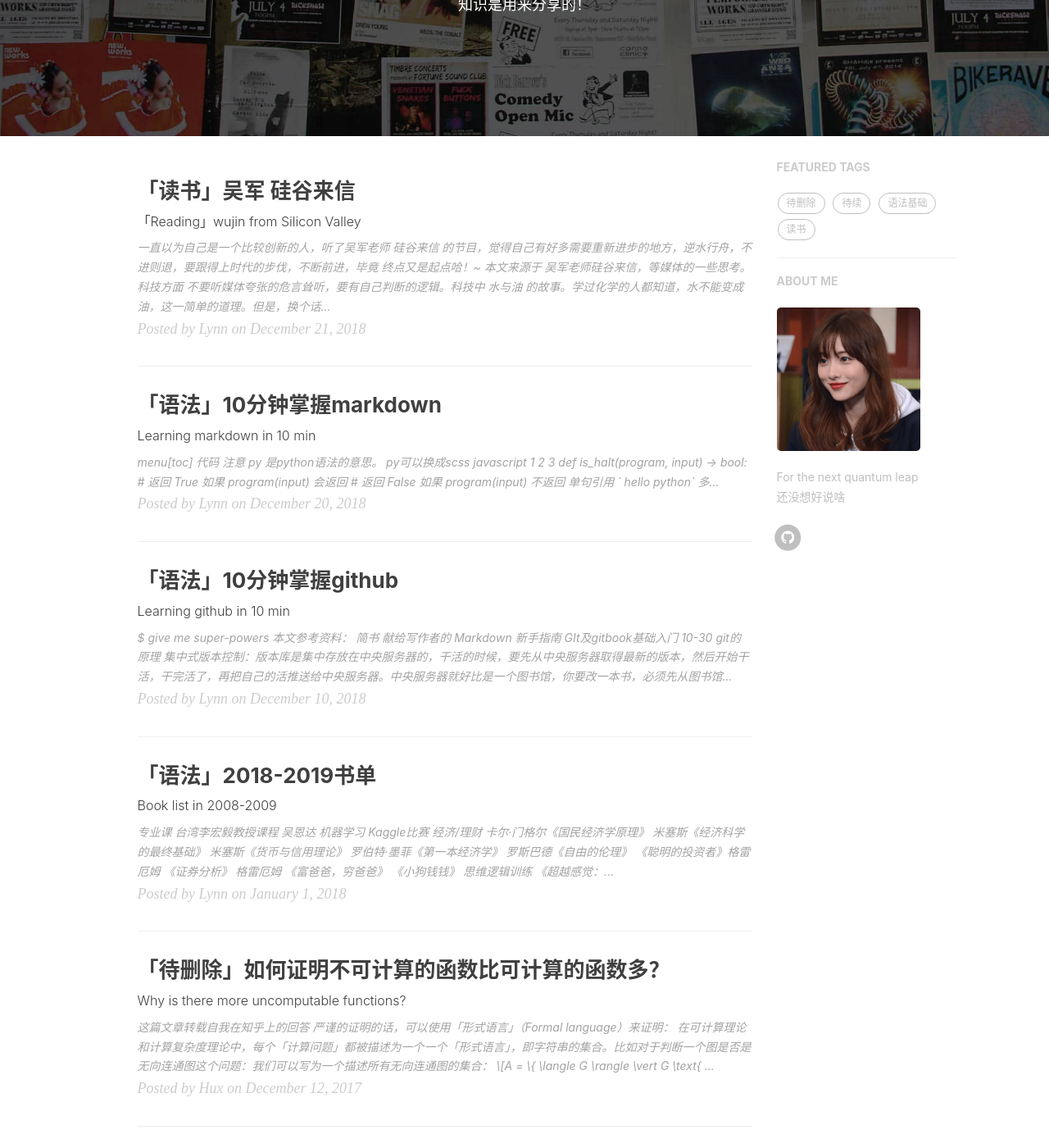
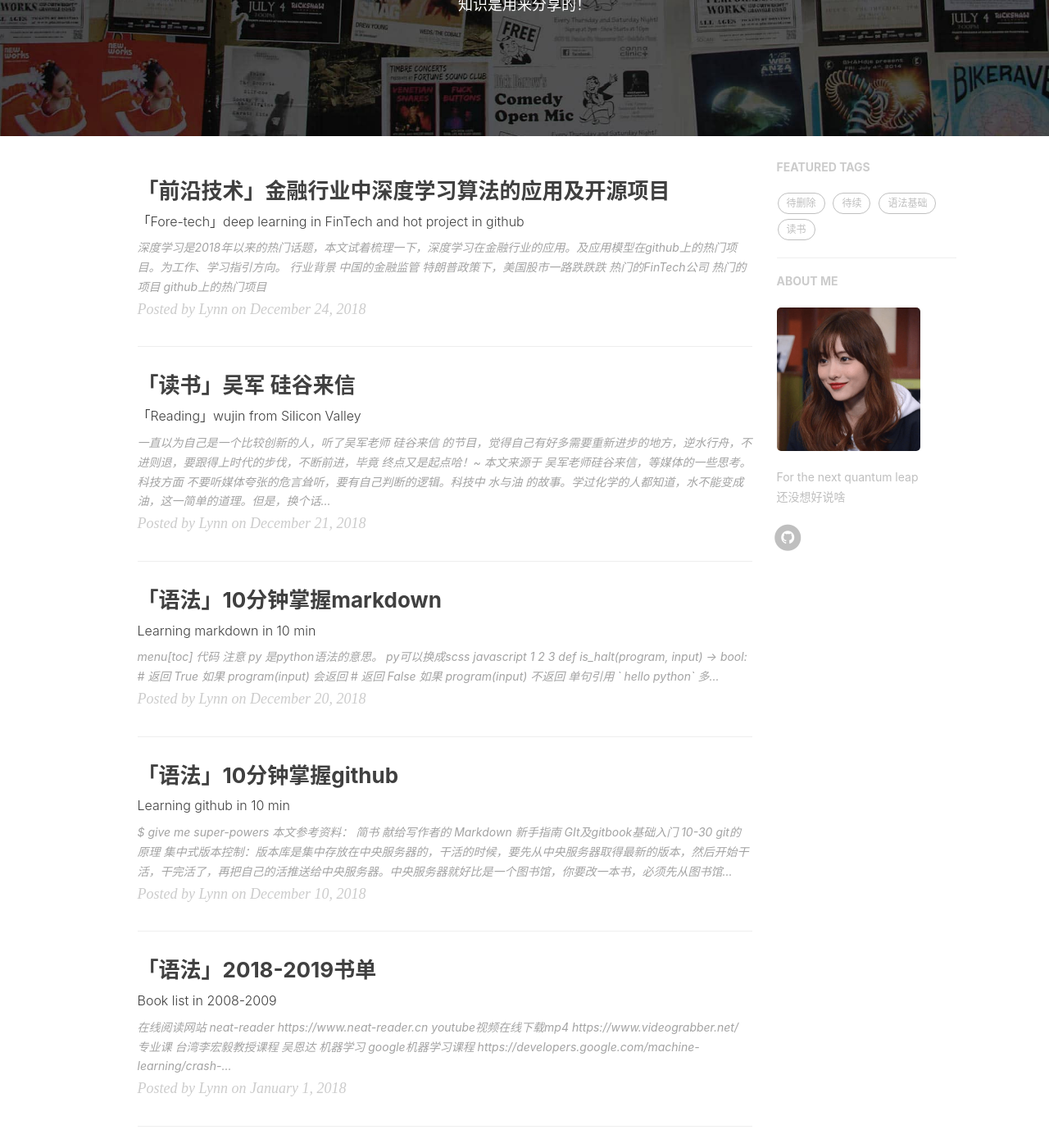
Before and after one commit to studentlynn/studentlynn.github.io, a Jekyll site: the page built from index.html, in a window 1280 px wide and 1400 px high, scrolled down 340 px. Shown: the whole window at 82% size. Built offline with Jekyll 4.4.1, drawn with Linux system fonts in a browser that asks for light colours; nearby versions of some CDN libraries; the list of posts is cut into pages by our own code; comment, search, counter and statistics services are not loaded.

Commit message:
add wujun context

```diff
--- a/_posts/2018-01-01-book-list.md
+++ b/_posts/2018-01-01-book-list.md
@@ -10,10 +10,15 @@
   - 待续
 ---
 
+> 在线阅读网站 neat-reader https://www.neat-reader.cn
+> youtube视频在线下载mp4 https://www.videograbber.net/
+>
 
 ## 专业课
+
 - [ ] 台湾李宏毅教授课程
 - [x] 吴恩达 机器学习
+- [ ] google机器学习课程  https://developers.google.com/machine-learning/crash-course/
 - [ ] Kaggle比赛
 
 ## 经济/理财
@@ -37,6 +42,7 @@
 - [ ] 《身边的逻辑学》伯纳·派顿（前面几章看的很爽，后面好像印象较浅）
 
 ## 自我教育、子女教育
+- [ ] 大学之路 吴军
 - [ ] 《适合比成功更重要》[美] 布朗温•卢埃林
 - [ ] 《快乐富有过一生》汉斯·雅各比（个人认为观念上的引导还是不错的）
 - [ ] 《聘之有道面试读心术》王新宇（看看企业招人的逻辑、逆向思考）
--- a/_posts/2018-12-21-wujun.md
+++ b/_posts/2018-12-21-wujun.md
@@ -19,7 +19,12 @@
 - 不要听媒体夸张的危言耸听，**要有自己判断的逻辑**。科技中 水与油 的故事。学过化学的人都知道，水不能变成油，这一简单的道理。但是，换个话题，似乎就容易犯同样的错了。现在大数据、人工智能都是热门的话题，于是任何人都想插一脚，我已经看了太多危言耸听、似是而非的言论了，有时候觉得可笑，但是有时候，连我这个大学就接触神经网络，熟悉深度学习原理的人，都会被忽悠到，也是略微尴尬了。弄明白机器的原理就清晰了，人工智能，如果目标是让机器模仿人，这样机器永远学不会“人的思考方式”，这个是不可行的。但是换个目标，让机器替代人去做计算、求解等事情，这是机器擅长的，是可行的。
 - 人对于大数的认识缺乏想象能力。就像古代酋长对最大的数字的认识可能就是2/3，可能这是他们所拥有财产的最大数字。至少我对于超过亿的数字，真是缺乏想象能力，只是一个数字。但是如果把1亿想象成1亿个乒乓球，堆满一个房间，需要多少面积，几个篮球场/足球场？这样对于大的数字就有想象能力了。也是很多报告中把数字转换成实物比例的原因。
 
+## 投资方面
 
+- 中国的投资。1）在经济快速发展的国家，房地产都是会快速增值的，这是规律，但是不是一直都有的，所以中国目前房地产算是一个投资，但是是一次性的，过了这个阶段就不可能持续的。2）股市。由于生产效率的提高，发达稳定的国家，长期来看，经济肯定是一直增长的，所以投资股票是可行的。但是目前中国的股票二级交易市场是不健康的，最根源是，没有惩罚退出机制，主要上市了，哪怕一个壳也值钱，没有退出机制。企业家就算在财务做假账，欺瞒投资者，也不会退市，给市场不良的风气。投机者就算利用内幕消息，操纵市场，最多罚款几十万，不会坐牢，没有严格的惩罚。所以，这也是钱都去了风险投资的一个原因。【可以**长期投资美股**】
+- 美国的风险投资。一般是7+3，所以最好做好一笔钱10年内不需要使用的打算。而且风险投资的资金在市场内流动性差，也是需要考虑的点。
+- 风险投资方面。风险投资不是烧钱的，也是期待回报的，如果一个创业公司的管理层认为自己的目的就是烧钱，争取多的用户，而没有盈利目的，这样是不正确的。在硅谷，1%的创业公司能最后上市，20%的公司能被收购，其他79%的公司都是失败的。最后失败的公司在清算时候，最主要有价值的是知识产权，风投公司会将知识产权转让分钱，但是创始人最后可能会分文没有。20170226前后的音频
+- 知识产权方面，目前一般**申请2个地区的知识产权**就可以了。有一个组织（忘记名字了）里面几乎包含全球绝大多数的国家，只要在其中一个国家申请，在组织内任何一个国家就有优先申请专利的权利。划重点的是，台湾地区不在这个组织内，所以一般台湾地区需要单独申请一个专利。
 
 ## 生活方面
 
--- /dev/null
+++ b/_posts/2018-12-24-deep-learning.md
@@ -0,0 +1,28 @@
+---
+layout: post
+title: "「前沿技术」金融行业中深度学习算法的应用及开源项目"
+subtitle: "「Fore-tech」deep learning in FinTech and hot project in github "
+author: "Lynn"
+header-img: "img/blog-bg/2018-12-24-deep-learning.jpg"
+header-mask: 0.3
+tags:
+  - 前沿技术
+  - 待续
+---
+
+> 深度学习是2018年以来的热门话题，本文试着梳理一下，深度学习在金融行业的应用。及应用模型在github上的热门项目。为工作、学习指引方向。
+
+## 行业背景
+#### 中国的金融监管
+
+
+#### 特朗普政策下，美国股市一路跌跌跌
+
+## 热门的FinTech公司
+
+
+## 热门的项目
+
+
+
+## github上的热门项目
```
Also changed, not shown: _includes/about/zh.md (+4 -0 lines), img/blog-bg/2018-12-24-deep-learning.jpeg (added).
